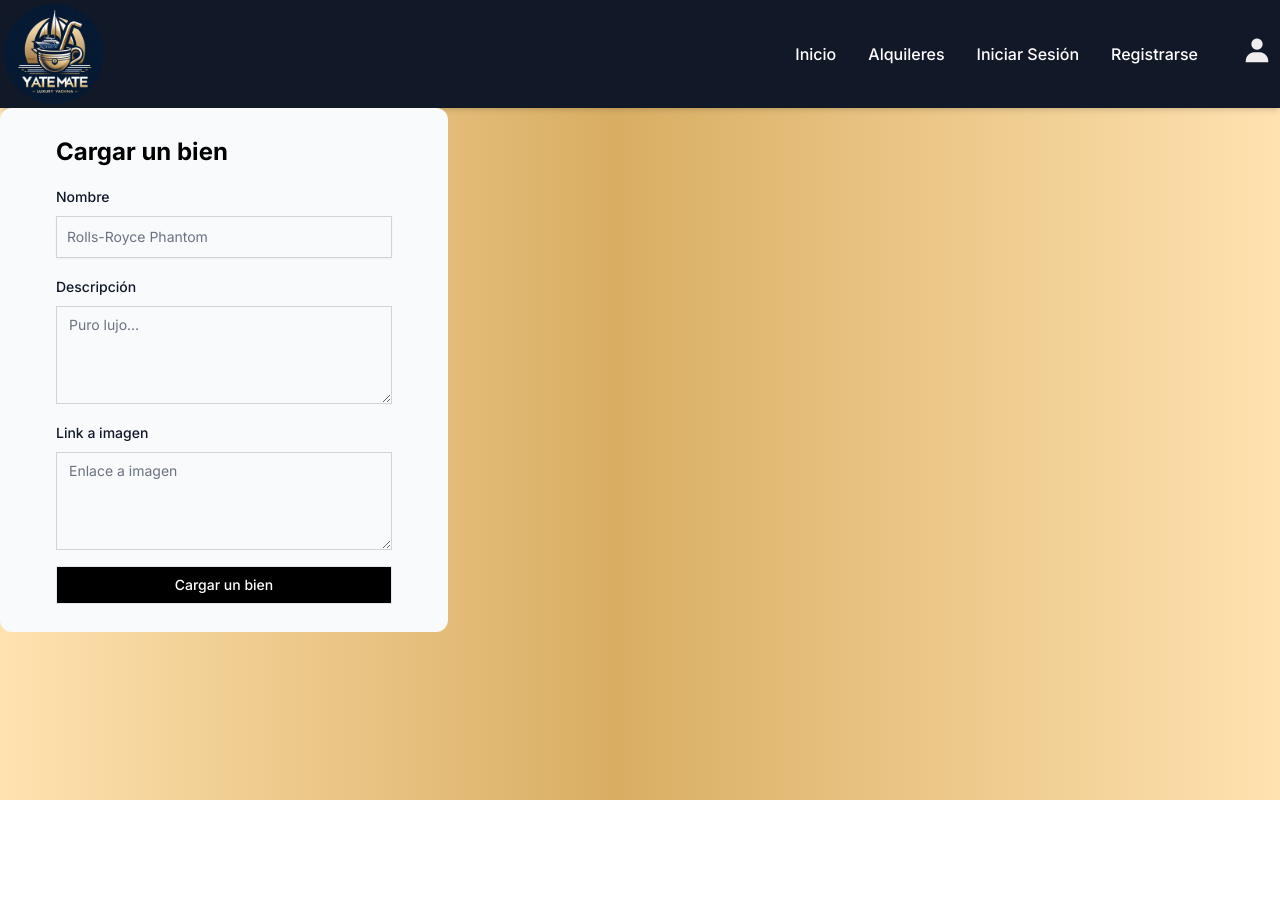
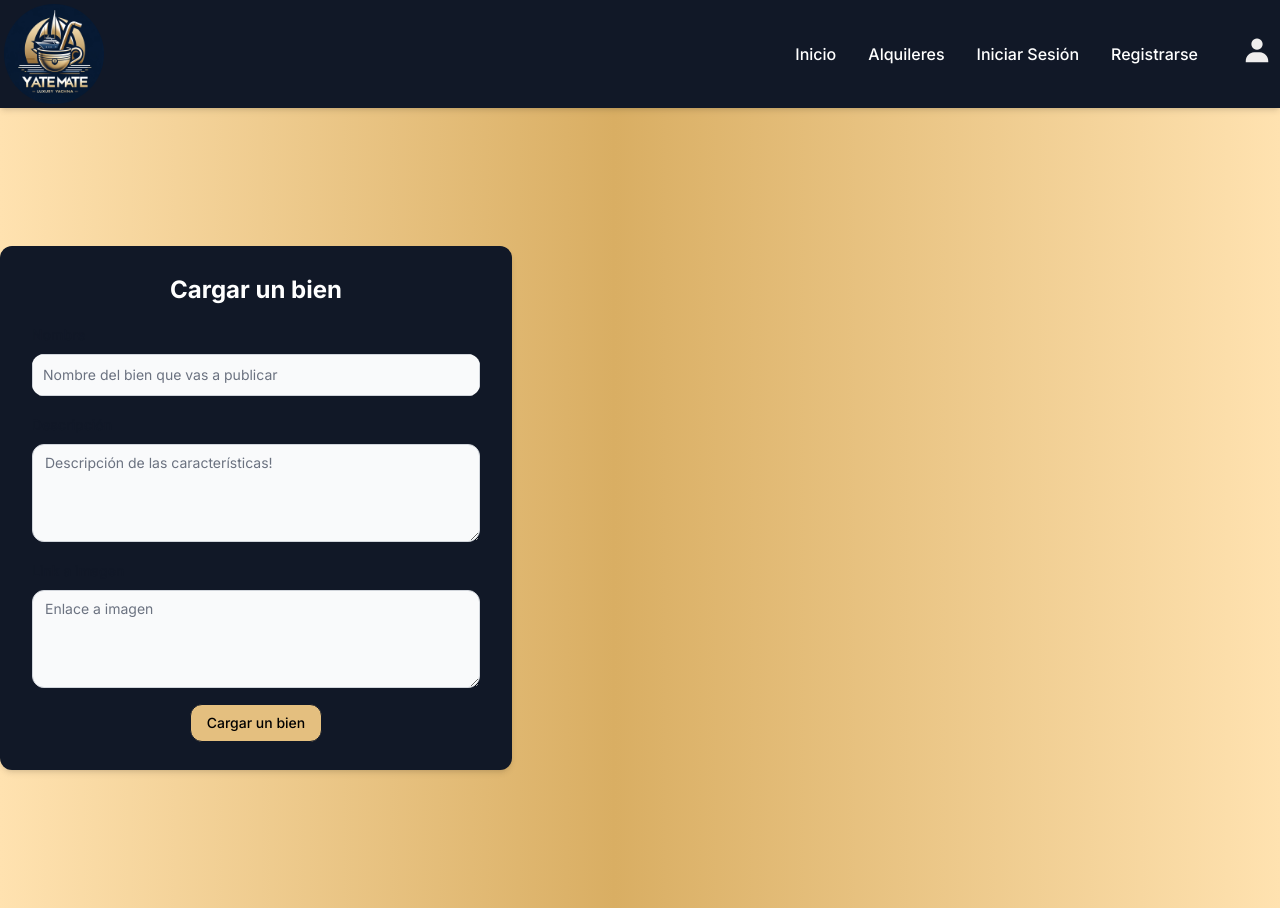
Before and after one commit to zoroskr/dock-hub, a Next.js app: page /posts/modificar/1 in a window 1280 px wide. Before the commit the page ends 800 px from the top, so only its background shows below. Built offline with nearby package versions, Linux system fonts and the light colour scheme.

Commit message:
cambios 15/5 ivan

```diff
--- a/src/app/globals.css
+++ b/src/app/globals.css
@@ -8,9 +8,12 @@ body{
 
 .bg-custom-yellow {
   background: #e4bf7f;
-
 }
 
 .bg-custom-gray{
   background-color: rgb(225, 222, 222);
 }
+
+.text-shadow {
+  text-shadow: 2px 1px 3px rgba(0, 0, 0, 0.3);
+}
--- a/src/app/posts/page.jsx
+++ b/src/app/posts/page.jsx
@@ -24,13 +24,15 @@ const page = () => {
 
   return (
     <>
-      <h1 className='text-3xl font-bold text-center'>Posts</h1>
-      <a href='/publicar' className='text-center text-white bg-blue-500 p-2 rounded-lg mt-4'>Crear Post</a>
-      <div>
-        {
-          posts.length > 0 ? posts.map(post => <Post key={post._id} post={post} />) : <span className='text-3xl font-bold' >Usted no tiene ninguna publicación</span>
-        }
-      </div>
+        <div className='flex flex-col items-center gap-14 min-h-screen w-full'>
+          <h1 className='text-3xl font-bold leading-none tracking-tight text-gray-950 md:text-5xl lg:text-6xl dark:text-white p-6'>Mis publicaciones</h1>
+          <div className="flex flex-wrap justify-center gap-4">
+            {
+              posts.length > 0 ? posts.map(post => <Post key={post._id} post={post} />) : <span className='text-3xl mt-auto mb-auto text-left p-3' >Usted no tiene ninguna publicación</span>
+            }
+          </div>
+          <a href='/publicar' className='text-gray-100 bg-gray-900 rounded-xl text-xl p-2 duration-500 hover:scale-105'>Crear Publicación</a>
+        </div>
     </>
   )
 }
--- a/src/components/ui/PostsForm.jsx
+++ b/src/components/ui/PostsForm.jsx
@@ -53,31 +53,41 @@ const PostsForm = () => {
   }
 
   return (
-    <form ref={form} className="flex max-w-md flex-col gap-4 bg-slate-50 rounded-xl p-7 px-14" onSubmit={handleSubmit} >
-      <h1 className="text-2xl font-bold">Cargar un bien</h1>
-      <div>
+    <div className="flex justify-center items-center min-h-screen max-w-lg w-full">
+      <form ref={form} className="flex w-full flex-col gap-4 rounded-xl bg-gray-900 border-gray-200 dark:bg-gray-900 shadow-md p-7 items-center" onSubmit={handleSubmit}>
+        <h1 className="text-2xl font-bold text-white">Cargar un bien</h1>
+        <div className='max-w-md w-full'>
           <div className="mb-2 block">
-          <Label htmlFor="name" value="Nombre" />
+            <Label htmlFor="name" value="Nombre"/>
           </div>
-        <TextInput name="name" type="text" placeholder="Rolls-Royce Phantom" required shadow />
+          <div className="rounded-xl overflow-hidden">
+            <TextInput
+              name="name"
+              type="text"
+              placeholder="Nombre del bien que vas a publicar"
+              required
+              shadow
+            />
           </div>
 
-      <div className="max-w-md">
+        </div>
+        <div className="max-w-md w-full">
           <div className="mb-2 block">
             <Label htmlFor="description" value="Descripción" />
           </div>
-        <Textarea name="description" placeholder="Puro lujo..." required rows={4} />
+          <Textarea name="description" placeholder="Descripción de las características!" required rows={4} className='rounded-xl'  />
         </div>
 
-      <div className="max-w-md">
+        <div className="max-w-md w-full">
           <div className="mb-2 block">
             <Label htmlFor="image" value="Link a imagen" />
           </div>
-        <Textarea name="image" placeholder="Enlace a imagen" required rows={4} />
+          <Textarea name="image" placeholder="Enlace a imagen" required rows={4} className='rounded-xl'/>
         </div>
 
-      <Button type="submit" className='bg-black'>Cargar un bien</Button>
+        <Button type="submit" className="bg-custom-yellow text-black rounded-xl border-gray-900 duration-500 hover:scale-105">Cargar un bien</Button>
       </form>
+    </div>
   );
 }
 
```
Lines whose indentation alone changed are shown as unchanged.
